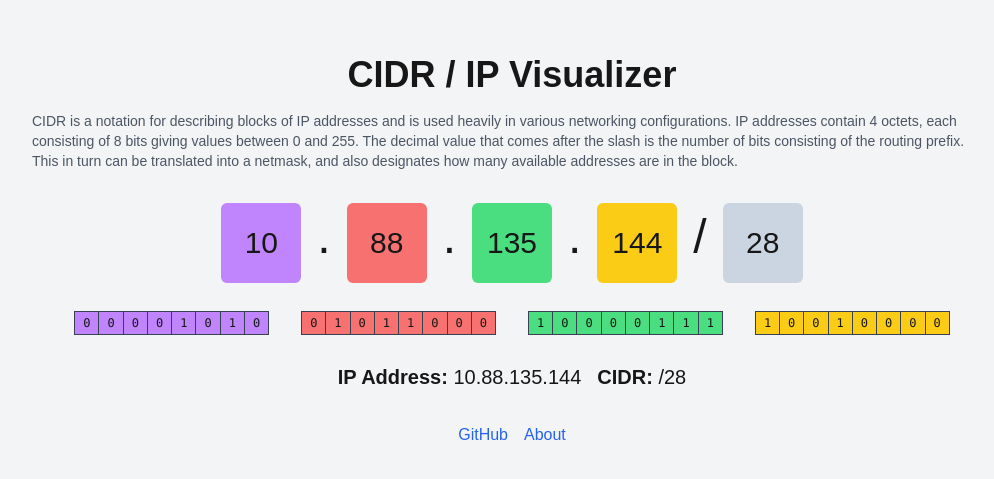
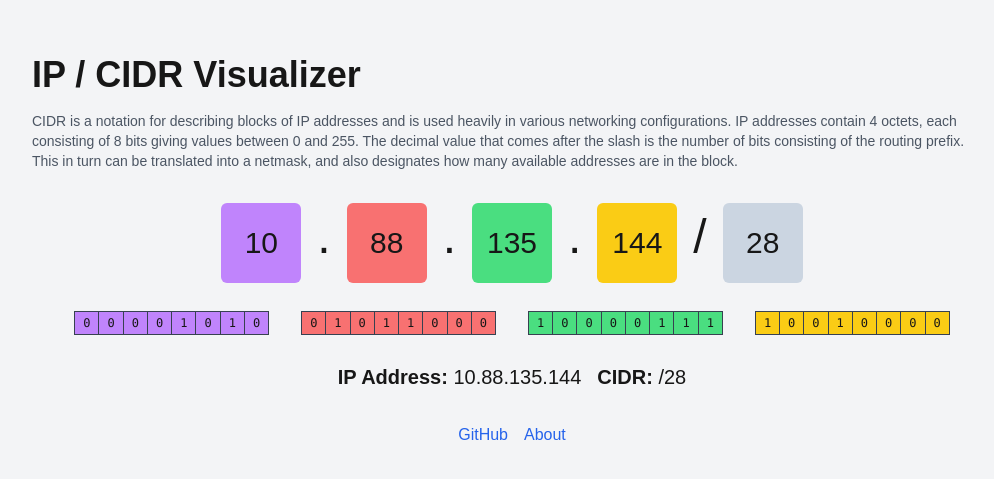
Before and after one commit to yuvadm/cidr.xyz, a Next.js app: page / in a window 1280 px wide. Shown: the part 149-628 px from the top of the page, without its empty margins (128-1122 px from the left). Built offline with nearby package versions, Linux system fonts and the light colour scheme.

Commit message:
Cleaner title

```diff
--- a/app/page.tsx
+++ b/app/page.tsx
@@ -23,30 +23,10 @@ export default function Cidr() {
     setIp(newIp);
   }
 
-  // const handleChange(event) {
-  //   var octets = this.state.octets;
-  //   var val = +event.target.value.replace(/[^0-9]/g, '');
-  //   var octet = event.target.attributes['data-octet'].value;
-  //   if (octet == 'cidr') {
-  //     if (val <= 32) {
-  //       this.setState({
-  //         cidr: val
-  //       });
-  //     }
-  //   } else {
-  //     if (val <= 255) {
-  //       octets[+octet] = val;
-  //       this.setState({
-  //         octets: octets
-  //       });
-  //     }
-  //   }
-  // }
-
   return (
     <div className="min-h-screen flex flex-col items-center justify-center bg-gray-100 p-4">
       <div className="max-w-5xl w-full p-8">
-        <h1 className="text-4xl font-bold text-center mb-4">CIDR / IP Visualizer</h1>
+        <h1 className="text-4xl font-bold text-left mb-4">IP / CIDR Visualizer</h1>
         <p className="text-sm text-left text-gray-600 mb-8">
           <a href="https://en.wikipedia.org/wiki/Classless_Inter-Domain_Routing">CIDR</a> is a notation for describing
           blocks of IP addresses and is used heavily in various networking configurations. IP addresses contain 4
```
